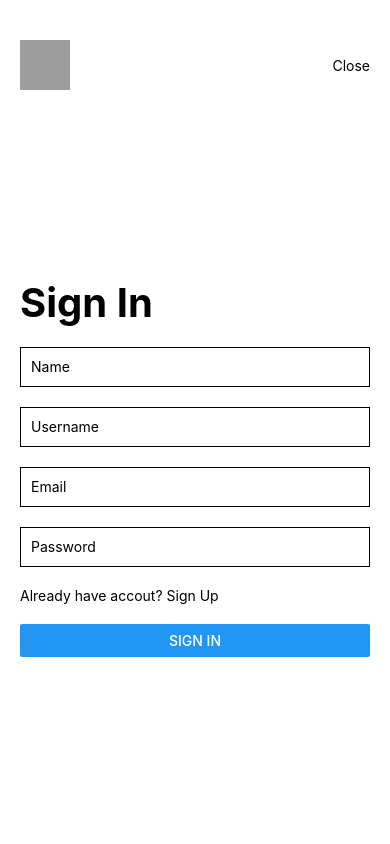
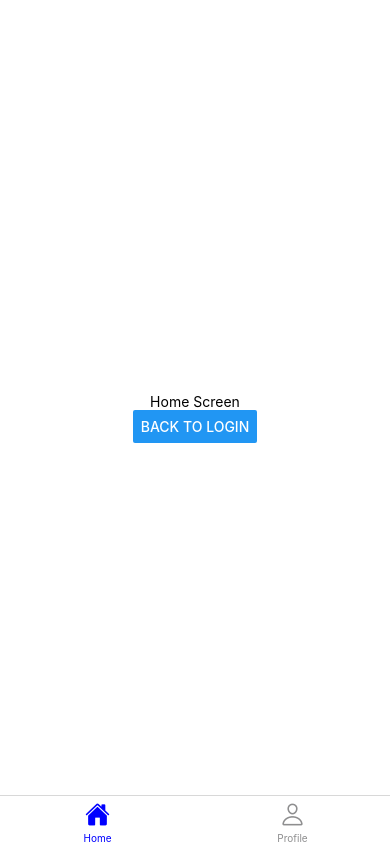
Before and after one commit to mraihannn/linkedIn-react-native, a React Native app in the folder app/: screen /Home in a window 390 px wide. Built offline with nearby package versions, Linux system fonts and the light colour scheme; grey boxes are pictures that could not be loaded.

Commit message:
feat: Implement Stack and Tab Navigation

```diff
--- a/app/App.js
+++ b/app/App.js
@@ -1,11 +1,62 @@
+import { NavigationContainer } from "@react-navigation/native";
+import { createNativeStackNavigator } from "@react-navigation/native-stack";
+import { createBottomTabNavigator } from "@react-navigation/bottom-tabs";
+import Ionicons from "react-native-vector-icons/Ionicons";
+
 import LoginScreen from "./screens/LoginScreen";
 import RegisterScreen from "./screens/RegisterScreen";
+import HomeScreen from "./screens/HomeScreen";
+import ProfileScreen from "./screens/ProfileScreen";
+
+const Stack = createNativeStackNavigator();
+const Tab = createBottomTabNavigator();
+
+function MyTabs() {
+  return (
+    <Tab.Navigator
+      initialRouteName="Home"
+      screenOptions={({ route }) => ({
+        headerShown: false,
+        tabBarActiveTintColor: "blue",
+        tabBarIcon: ({ focused, color, size }) => {
+          let iconName;
+
+          if (route.name === "Home") {
+            iconName = focused ? "home" : "home-outline";
+          } else if (route.name === "Profile") {
+            iconName = focused ? "person" : "person-outline";
+          }
+
+          // You can return any component that you like here!
+          return <Ionicons name={iconName} size={size} color={color} />;
+        },
+      })}
+    >
+      <Tab.Screen name="Home" component={HomeScreen} />
+      <Tab.Screen name="Profile" component={ProfileScreen} />
+    </Tab.Navigator>
+  );
+}
 
 export default function App() {
   return (
-    <>
-      <RegisterScreen />
-      {/* <LoginScreen /> */}
-    </>
+    <NavigationContainer>
+      <Stack.Navigator
+        screenOptions={{ headerShown: false }}
+        initialRouteName="Login"
+      >
+        <Stack.Screen
+          options={{
+            title: "Sign Up",
+            // headerShown: true,
+            headerStyle: { backgroundColor: "red" },
+          }}
+          name="Login"
+          component={LoginScreen}
+        />
+        <Stack.Screen name="Register" component={RegisterScreen} />
+        <Stack.Screen name="Home" component={MyTabs} />
+      </Stack.Navigator>
+    </NavigationContainer>
   );
 }
--- /dev/null
+++ b/app/screens/HomeScreen.js
@@ -0,0 +1,30 @@
+import { StatusBar } from "expo-status-bar";
+import React from "react";
+import { Button, StyleSheet, Text, View } from "react-native";
+
+export default function HomeScreen({ route, navigation }) {
+  // const { message } = route.params;
+
+  return (
+    <View style={styles.container}>
+      <Text>Home Screen</Text>
+      {/* <Text>{message}</Text> */}
+      <Button
+        title="Back to Login"
+        onPress={() => navigation.navigate("Login")}
+      />
+      <StatusBar style="auto" />
+    </View>
+  );
+}
+
+const styles = StyleSheet.create({
+  container: {
+    flex: 1,
+    alignItems: "center",
+    justifyContent: "center",
+    backgroundColor: "#fff",
+    paddingTop: 40,
+    paddingHorizontal: 20,
+  },
+});
--- a/app/screens/LoginScreen.js
+++ b/app/screens/LoginScreen.js
@@ -1,16 +1,8 @@
 import { StatusBar } from "expo-status-bar";
 import React from "react";
-import {
-  StyleSheet,
-  Image,
-  Text,
-  View,
-  TextInput,
-  Button,
-  Alert,
-} from "react-native";
+import { StyleSheet, Image, Text, View, TextInput, Button } from "react-native";
 
-export default function LoginScreen() {
+export default function LoginScreen({ navigation }) {
   const [email, setEmail] = React.useState("");
   const [password, setPassword] = React.useState("");
 
@@ -48,11 +40,15 @@ export default function LoginScreen() {
           onChangeText={setPassword}
           value={password}
         />
-        <Text>Dont have accout? Sign In</Text>
+        <Text onPress={() => navigation.navigate("Register")}>
+          Dont have accout? Sign In
+        </Text>
         <Button
           // color={"red"}
           title="Sign Up"
-          onPress={() => Alert.alert("Simple Button pressed")}
+          onPress={() =>
+            navigation.navigate("Home", { message: "Data from Login" })
+          }
         />
       </View>
 
--- /dev/null
+++ b/app/screens/ProfileScreen.js
@@ -0,0 +1,27 @@
+import { StatusBar } from "expo-status-bar";
+import React from "react";
+import { Button, StyleSheet, Text, View } from "react-native";
+
+export default function ProfileScreen({ navigation }) {
+  return (
+    <View style={styles.container}>
+      <Text>Profile Screen</Text>
+      <Button
+        title="Back to Login"
+        onPress={() => navigation.navigate("Login")}
+      />
+      <StatusBar style="auto" />
+    </View>
+  );
+}
+
+const styles = StyleSheet.create({
+  container: {
+    flex: 1,
+    alignItems: "center",
+    justifyContent: "center",
+    backgroundColor: "#fff",
+    paddingTop: 40,
+    paddingHorizontal: 20,
+  },
+});
--- a/app/screens/RegisterScreen.js
+++ b/app/screens/RegisterScreen.js
@@ -10,7 +10,7 @@ import {
   Alert,
 } from "react-native";
 
-export default function RegisterScreen() {
+export default function RegisterScreen({ navigation }) {
   const [email, setEmail] = React.useState("");
   const [password, setPassword] = React.useState("");
   const [username, setUsername] = React.useState("");
@@ -61,7 +61,9 @@ export default function RegisterScreen() {
           onChangeText={setPassword}
           value={password}
         />
-        <Text>Already have accout? Sign Up</Text>
+        <Text onPress={() => navigation.navigate("Login")}>
+          Already have accout? Sign Up
+        </Text>
         <Button
           // color={"red"}
           title="Sign In"
```
Also changed, not shown: app/package.json (+6 -1 lines), 1 other file (tests, documents, lock files or other folders).
